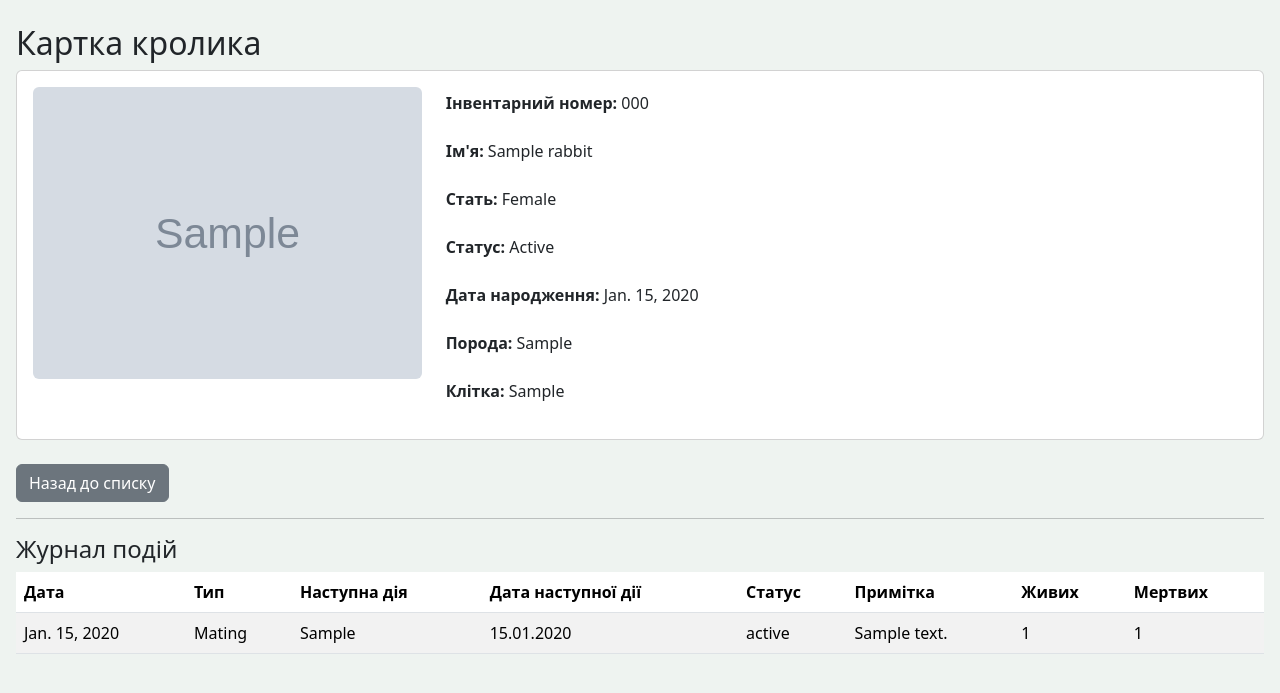
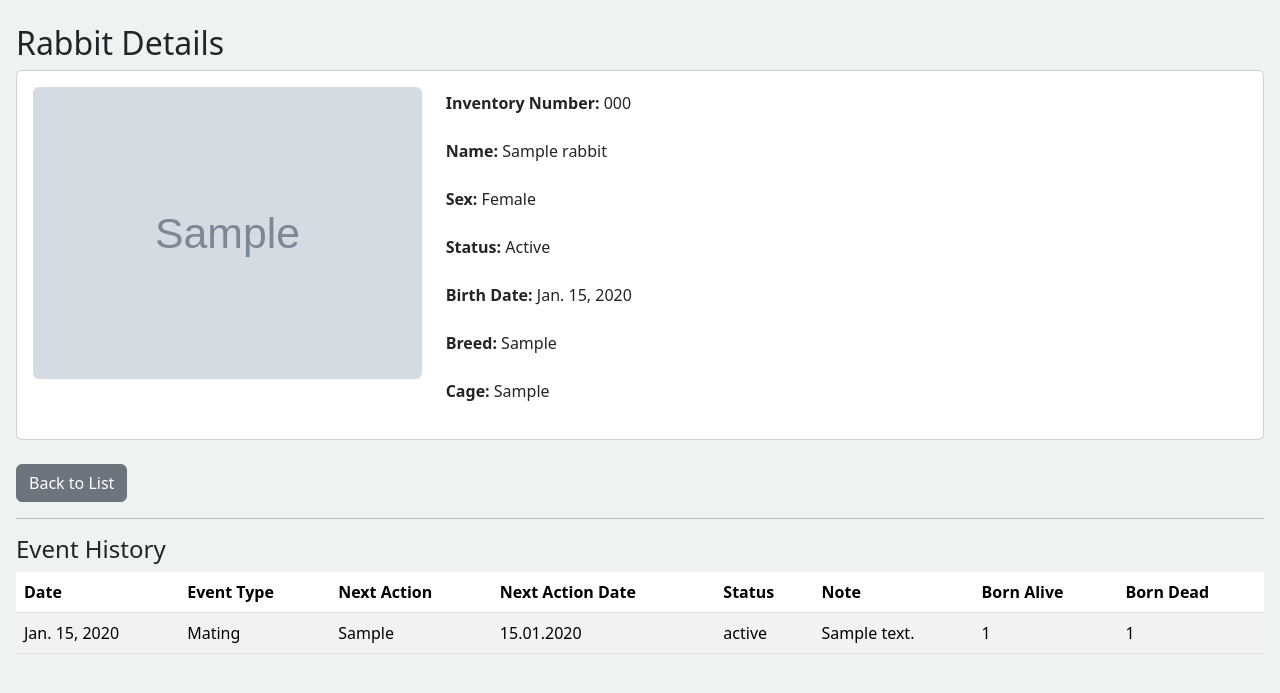
Before and after one commit to kaur-ua/Rabbitfarm, a Django app: page /rabbits/1/ in a window 1280 px wide. Shown: the part 56-749 px from the top of the page. Run offline with Django 5.2, Linux system fonts and the light colour scheme; a user stored in the database is signed in; tables that the repository leaves empty hold one stand-in row (values such as "Sample post"); grey boxes marked "Sample" are stand-in pictures.

Commit message:
Localize rabbit detail page

```diff
--- a/rabbits/templates/rabbits/rabbit_detail.html
+++ b/rabbits/templates/rabbits/rabbit_detail.html
@@ -4,7 +4,7 @@
 
 {% block content %}
 
-<h2>Картка кролика</h2>
+<h2>Rabbit Details</h2>
 
 <div class="card mb-4">
    <div class="card-body">
@@ -12,45 +12,45 @@
 
         <div class="col-md-4 text-center">
             {% if rabbit.photo %}
-                <img src="{{ rabbit.photo.url }}" class="img-fluid rounded" alt="Фото кролика">
+                <img src="{{ rabbit.photo.url }}" class="img-fluid rounded" alt="Rabbit Photo">
             {% else %}
-                <img src="{% static 'images/rabbit_default.png' %}" class="img-fluid rounded" alt="Фото кролика">
+                <img src="{% static 'images/rabbit_default.png' %}" class="img-fluid rounded" alt="Rabbit Photo">
             {% endif %}
 
         </div>
 
         <div class="col-md-8" style="line-height: 2;">
-            <p><strong>Інвентарний номер:</strong> {{ rabbit.inventory_number }}</p>
-            <p><strong>Ім'я:</strong> {{ rabbit.name }}</p>
-            <p><strong>Стать:</strong> {{ rabbit.get_sex_display }}</p>
-            <p><strong>Статус:</strong> {{ rabbit.get_status_display }}</p>
-            <p><strong>Дата народження:</strong> {{ rabbit.birth_date }}</p>
-            <p><strong>Порода:</strong> {{ rabbit.breed }}</p>
-            <p><strong>Клітка:</strong> {{ rabbit.cage }}</p>
+            <p><strong>Inventory Number:</strong> {{ rabbit.inventory_number }}</p>
+            <p><strong>Name:</strong> {{ rabbit.name }}</p>
+            <p><strong>Sex:</strong> {{ rabbit.get_sex_display }}</p>
+            <p><strong>Status:</strong> {{ rabbit.get_status_display }}</p>
+            <p><strong>Birth Date:</strong> {{ rabbit.birth_date }}</p>
+            <p><strong>Breed:</strong> {{ rabbit.breed }}</p>
+            <p><strong>Cage:</strong> {{ rabbit.cage }}</p>
         </div>
 
     </div>
 </div>
 </div>
 
-<a href="{% url 'rabbit_list' %}" class="btn btn-secondary">Назад до списку</a>
+<a href="{% url 'rabbit_list' %}" class="btn btn-secondary">Back to List</a>
 
 <hr>
 
-<h4>Журнал подій</h4>
+<h4>Event History</h4>
 
 {% if events %}
 <table class="table table-striped">
     <thead>
         <tr>
-            <th>Дата</th>
-            <th>Тип</th>
-            <th>Наступна дія</th>
-            <th>Дата наступної дії</th>
-            <th>Статус</th>
-            <th>Примітка</th>
-            <th>Живих</th>
-            <th>Мертвих</th>
+            <th>Date</th>
+            <th>Event Type</th>
+            <th>Next Action</th>
+            <th>Next Action Date</th>
+            <th>Status</th>
+            <th>Note</th>
+            <th>Born Alive</th>
+            <th>Born Dead</th>
         </tr>
     </thead>
     <tbody>
@@ -77,7 +77,7 @@
     </tbody>
 </table>
 {% else %}
-<p>Подій ще немає.</p>
+<p>o events yet.</p>
 {% endif %}
 
 {% endblock %}
```
